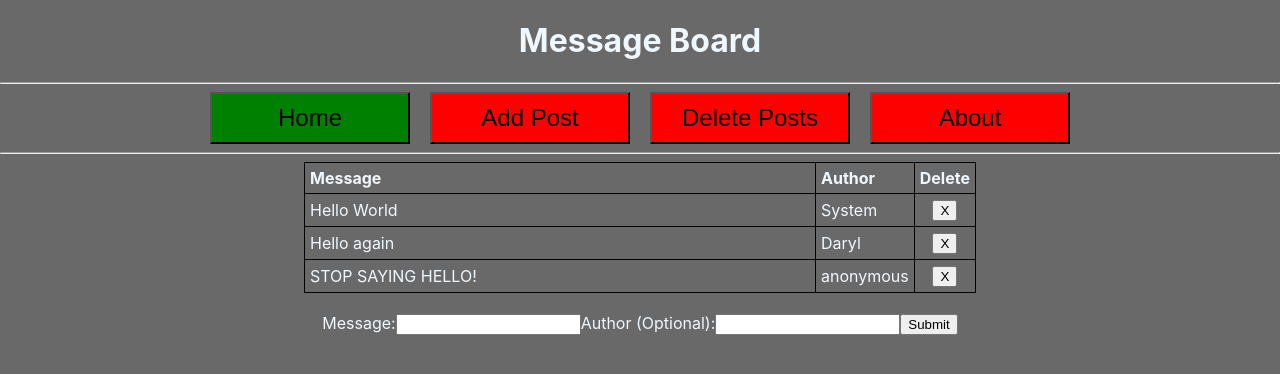
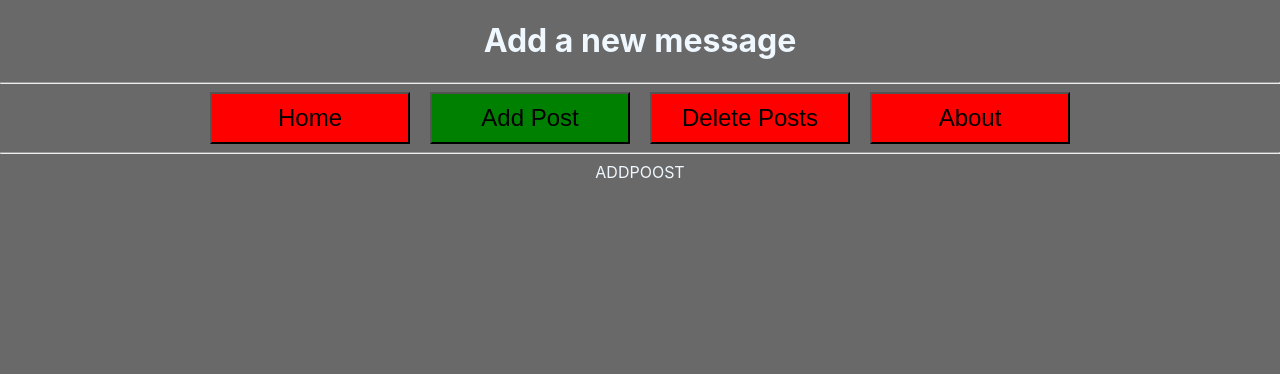
Before and after one commit to Lyraad/react-typescript-learning, a React (Create React App) app: page /addPost in a window 1280 px wide. Shown: the top 374 px of the page. Built offline with nearby package versions, Linux system fonts and the light colour scheme.

Commit message:
Basic Routing working, no persisting messagedata

```diff
--- a/package.json
+++ b/package.json
@@ -10,6 +10,7 @@
     "@types/node": "^12.20.34",
     "@types/react": "^17.0.31",
     "@types/react-dom": "^17.0.10",
+    "@types/react-router-dom": "^5.3.2",
     "react": "^17.0.2",
     "react-dom": "^17.0.2",
     "react-router-dom": "^6.0.1",
@@ -40,5 +41,6 @@
       "last 1 firefox version",
       "last 1 safari version"
     ]
-  }
+  },
+  "devDependencies": {}
 }
--- a/src/App.tsx
+++ b/src/App.tsx
@@ -1,20 +1,34 @@
 import React from "react";
 import "./App.css";
-import { BrowserRouter as Router, Routes, Route, Link } from "react-router-dom";
+import {
+  BrowserRouter as Router,
+  Route,
+  Routes as Switch,
+} from "react-router-dom";
 
+import Home from "./routes/Home";
+import About from "./routes/About";
+import AddPost from "./routes/AddPost";
+import DelPost from "./routes/DelPost";
+import Navbar from "./components/Navbar";
 import Header from "./components/Header";
-import Navbar from "./components/Navbar";
-import MessageBoard from "./components/MessageBoard";
 
 function App() {
   return (
-    <div className="App">
-      <Header content="Message Board" />
-      <hr />
-      <Navbar />
-      <hr />
-      <MessageBoard editMode={true} />
-    </div>
+    <Router>
+      <div className="App">
+        <Header />
+        <hr />
+        <Navbar />
+        <hr />
+        <Switch>
+          <Route path="/" element={<Home />} />
+          <Route path="/about" element={<About />} />
+          <Route path="/addPost" element={<AddPost />} />
+          <Route path="/delPost" element={<DelPost />} />
+        </Switch>
+      </div>
+    </Router>
   );
 }
 
--- a/src/components/Header.tsx
+++ b/src/components/Header.tsx
@@ -1,13 +1,34 @@
 import React from "react";
+import { useLocation } from "react-router-dom";
 
 interface props {
   content: string;
 }
 
-const Header = ({ content }: props) => {
+const Header = () => {
+  const location = useLocation();
+  let pageName: string;
+
+  switch (location.pathname.toLowerCase()) {
+    case "/":
+      pageName = "Message Board";
+      break;
+    case "/about":
+      pageName = "About Page";
+      break;
+    case "/addpost":
+      pageName = "Add a new message";
+      break;
+    case "/delpost":
+      pageName = "Delete Posts";
+      break;
+    default:
+      pageName = "Unknown Page";
+  }
+
   return (
     <div>
-      <h1>{content}</h1>
+      <h1>{pageName}</h1>
     </div>
   );
 };
--- a/src/components/NavButton.tsx
+++ b/src/components/NavButton.tsx
@@ -1,5 +1,6 @@
 import React from "react";
 import "./NavButton.css";
+import { Link } from "react-router-dom";
 
 interface props {
   pageName: string;
@@ -16,9 +17,11 @@ function NavButton({ isActivePage, pageName, linkTo }: props) {
 
   return (
     <>
-      <button className={btnClass} onClick={handleClick}>
-        {pageName}
-      </button>
+      <Link to={linkTo}>
+        <button className={btnClass} onClick={handleClick}>
+          {pageName}
+        </button>
+      </Link>
     </>
   );
 }
--- a/src/components/Navbar.tsx
+++ b/src/components/Navbar.tsx
@@ -1,17 +1,32 @@
 import React from "react";
 import NavButton from "./NavButton";
+import { useLocation } from "react-router-dom";
 
 function Navbar() {
+  const location = useLocation();
+  const path = location.pathname;
   return (
     <div>
-      <NavButton pageName="Home" isActivePage={true} linkTo="/" />
-      <NavButton pageName="Add Post" isActivePage={false} linkTo="addPost" />
+      <NavButton
+        pageName="Home"
+        isActivePage={path.toLowerCase() === "/"}
+        linkTo="/"
+      />
+      <NavButton
+        pageName="Add Post"
+        isActivePage={path.toLowerCase() === "/addpost"}
+        linkTo="/AddPost"
+      />
       <NavButton
         pageName="Delete Posts"
-        isActivePage={false}
-        linkTo="delPost"
+        isActivePage={path.toLowerCase() === "/delpost"}
+        linkTo="/DelPost"
       />
-      <NavButton pageName="About" isActivePage={false} linkTo="about" />
+      <NavButton
+        pageName="About"
+        isActivePage={path.toLowerCase() === "/about"}
+        linkTo="/About"
+      />
     </div>
   );
 }
--- /dev/null
+++ b/src/routes/About.tsx
@@ -0,0 +1,7 @@
+import React from "react";
+
+function About() {
+  return <div>ABOOT</div>;
+}
+
+export default About;
--- /dev/null
+++ b/src/routes/AddPost.tsx
@@ -0,0 +1,7 @@
+import React from "react";
+
+function AddPost() {
+  return <div>ADDPOOST</div>;
+}
+
+export default AddPost;
--- /dev/null
+++ b/src/routes/DelPost.tsx
@@ -0,0 +1,11 @@
+import React from "react";
+import MessageBoard from "../components/MessageBoard";
+function DelPost() {
+  return (
+    <div>
+      <MessageBoard editMode={true} />
+    </div>
+  );
+}
+
+export default DelPost;
--- /dev/null
+++ b/src/routes/Home.tsx
@@ -0,0 +1,13 @@
+import React from "react";
+
+import MessageBoard from "../components/MessageBoard";
+
+function Home() {
+  return (
+    <div>
+      <MessageBoard editMode={false} />
+    </div>
+  );
+}
+
+export default Home;
```
Also changed, not shown: 1 other file (tests, documents, lock files or other folders).
